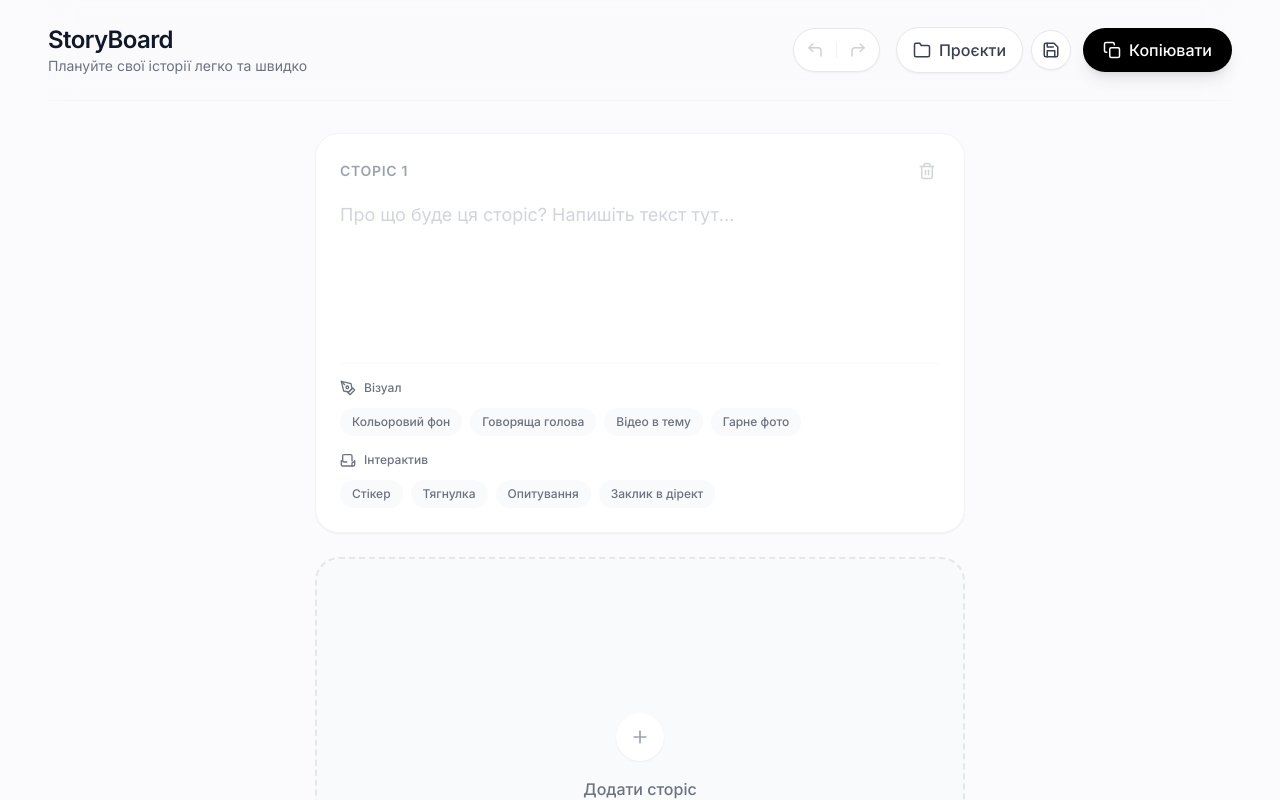
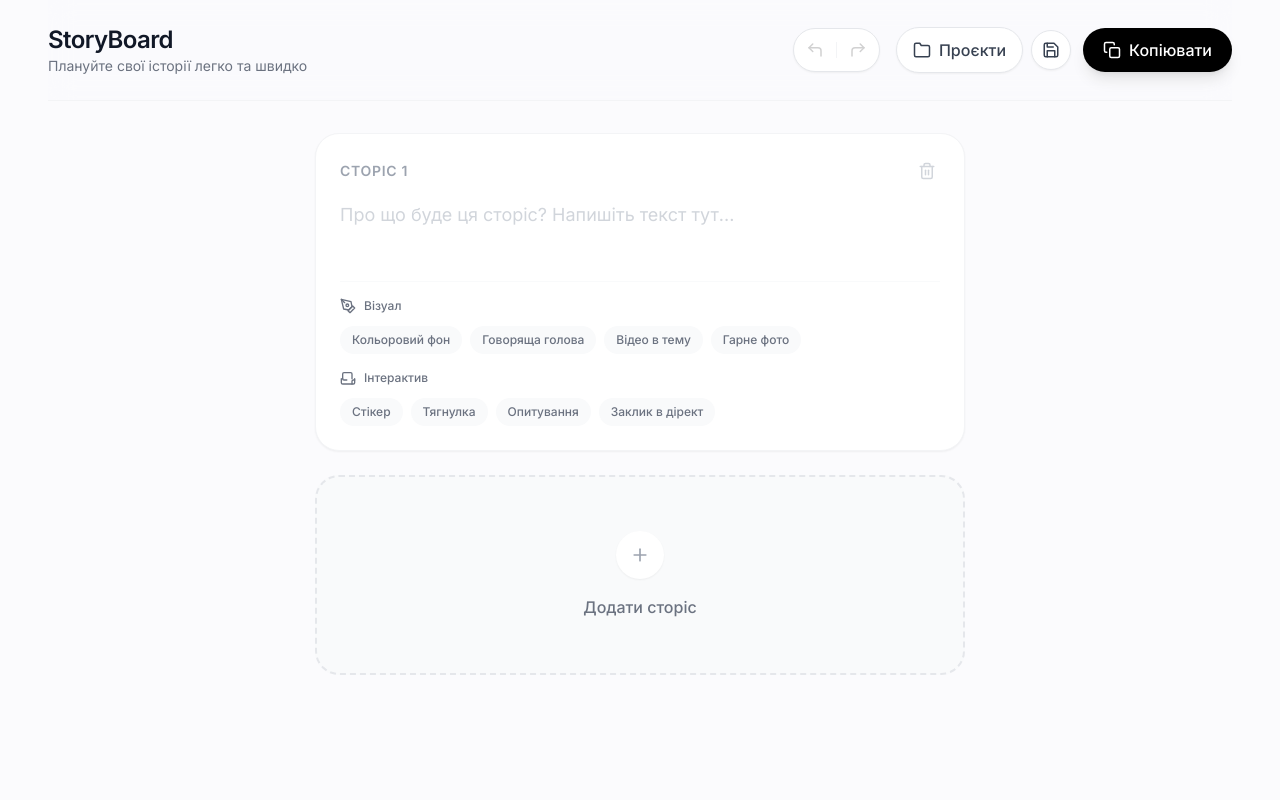
Before and after one commit to valeriya-ruta/story-builder, a React (Vite) app: page / in a window 1280 px wide. Shown: the top 800 px of the page. Built offline with nearby package versions, Linux system fonts and the light colour scheme.

Commit message:
Fixed card height

```diff
--- a/App.tsx
+++ b/App.tsx
@@ -228,7 +228,7 @@ const App: React.FC = () => {
               <StoryCard story={story} index={index} onUpdate={updateStory} onDelete={deleteStory} />
             </div>
           ))}
-          <button onClick={addStory} className="flex flex-col items-center justify-center gap-4 bg-gray-50 border-2 border-dashed border-gray-200 rounded-[24px] p-6 hover:bg-gray-100 hover:border-gray-300 transition-all min-h-[400px]">
+          <button onClick={addStory} className="flex flex-col items-center justify-center gap-4 bg-gray-50 border-2 border-dashed border-gray-200 rounded-[24px] p-6 hover:bg-gray-100 hover:border-gray-300 transition-all min-h-[200px]">
             <div className="w-12 h-12 rounded-full bg-white flex items-center justify-center shadow-sm text-gray-400"><PlusIcon /></div>
             <span className="text-gray-500 font-medium">Додати сторіс</span>
           </button>
--- a/components/StoryCard.tsx
+++ b/components/StoryCard.tsx
@@ -25,7 +25,7 @@ const StoryCard: React.FC<StoryCardProps> = ({ story, index, onUpdate, onDelete
   };
 
   return (
-    <div className="bg-white rounded-[24px] shadow-sm border border-gray-100 p-6 flex flex-col gap-4 group transition-all hover:shadow-md h-full min-h-[400px]">
+    <div className="bg-white rounded-[24px] shadow-sm border border-gray-100 p-6 flex flex-col gap-4 group transition-all hover:shadow-md h-full min-h-[200px]">
       {/* Header */}
       <div className="flex items-center justify-between">
         <h3 className="text-sm font-semibold uppercase tracking-wider text-gray-400">
```
